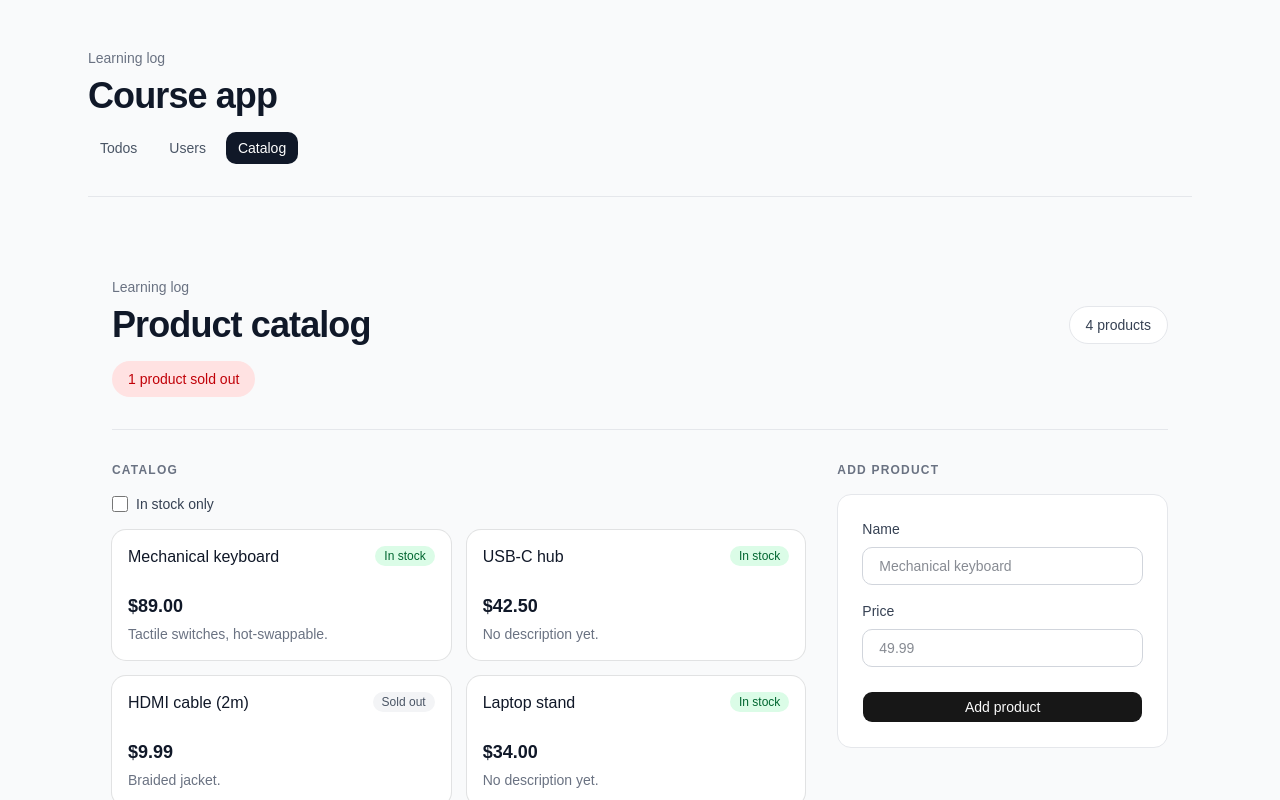
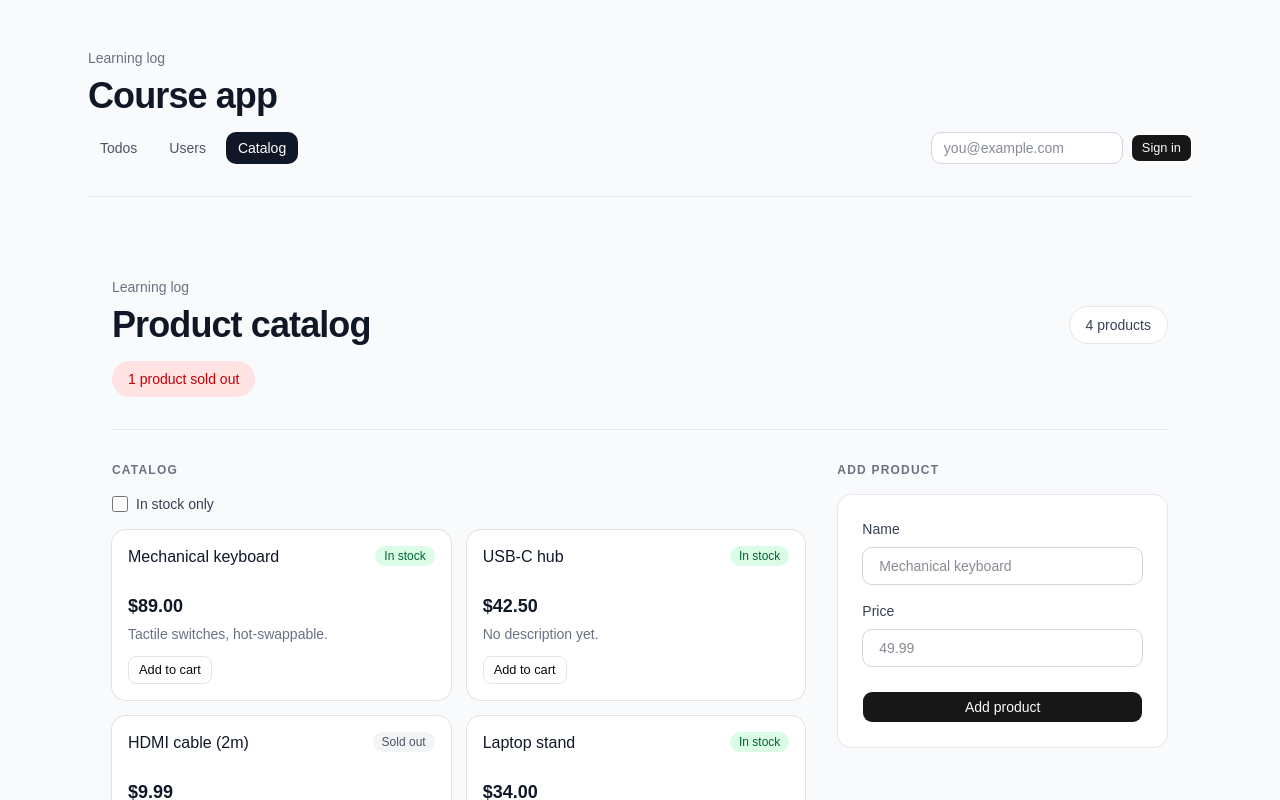
Before and after one commit to Puthi-sgr/TechprecneurReactCourse, a React (Vite) app: page /catalog in a window 1280 px wide. Shown: the top 800 px of the page. Built offline with nearby package versions, Linux system fonts and the light colour scheme.

Commit message:
Add CartContext reducer (ADD/REMOVE/UPDATE_QUANTITY discriminated union) with cart panel and add-to-cart buttons

```diff
--- a/src/App.tsx
+++ b/src/App.tsx
@@ -1,19 +1,17 @@
-import { NavLink, Navigate, Route, Routes } from 'react-router-dom'
+import { Navigate, Route, Routes } from 'react-router-dom'
+import { NavBar } from '@/components/NavBar'
+import { AuthProvider } from '@/context/AuthContext'
+import { CartProvider } from '@/context/CartContext'
 import { CatalogPage } from '@/pages/CatalogPage'
 import { NotFoundPage } from '@/pages/NotFoundPage'
 import { TodosPage } from '@/pages/TodosPage'
 import { UserDetailPage } from '@/pages/UserDetailPage'
 import { UsersPage } from '@/pages/UsersPage'
 
-const navLinkClass = ({ isActive }: { isActive: boolean }) =>
-  `rounded-lg px-3 py-1.5 text-sm font-medium transition-colors duration-200 ${
-    isActive
-      ? 'bg-gray-900 text-white'
-      : 'text-gray-600 hover:bg-gray-100 hover:text-gray-900'
-  }`
-
 function App() {
   return (
+    <AuthProvider>
+      <CartProvider>
         <div className="min-h-screen bg-gray-50 text-gray-900">
           <div className="mx-auto max-w-6xl px-4 py-8 sm:px-6 md:py-12">
             <header className="border-b border-gray-200 pb-8">
@@ -21,17 +19,9 @@ function App() {
               <h1 className="text-4xl font-bold tracking-tight text-gray-900">
                 Course app
               </h1>
-          <nav className="mt-4 flex gap-2" aria-label="Main navigation">
-            <NavLink to="/todos" className={navLinkClass}>
-              Todos
-            </NavLink>
-            <NavLink to="/users" className={navLinkClass}>
-              Users
-            </NavLink>
-            <NavLink to="/catalog" className={navLinkClass}>
-              Catalog
-            </NavLink>
-          </nav>
+              <div className="mt-4">
+                <NavBar />
+              </div>
             </header>
 
             <main className="mt-8">
@@ -46,6 +36,8 @@ function App() {
             </main>
           </div>
         </div>
+      </CartProvider>
+    </AuthProvider>
   )
 }
 
--- a/src/components/ProductCard.tsx
+++ b/src/components/ProductCard.tsx
@@ -5,6 +5,8 @@ import {
   CardHeader,
   CardTitle,
 } from '@/components/ui/card'
+import { Button } from '@/components/ui/button'
+import { useCart } from '@/context/CartContext'
 import type { PublicProduct } from '@/types'
 
 interface ProductCardProps {
@@ -12,6 +14,17 @@ interface ProductCardProps {
 }
 
 export function ProductCard({ product }: ProductCardProps) {
+  const { dispatch } = useCart()
+
+  const addToCart = () => {
+    dispatch({
+      type: 'ADD_ITEM',
+      productId: product.id,
+      name: product.name,
+      price: product.price,
+    })
+  }
+
   return (
     <Card className="transition-shadow duration-200 hover:shadow-md">
       <CardHeader>
@@ -35,6 +48,15 @@ export function ProductCard({ product }: ProductCardProps) {
         <p className="mt-1 text-sm text-gray-500">
           {product.description ?? 'No description yet.'}
         </p>
+        <Button
+          variant="outline"
+          size="sm"
+          className="mt-3"
+          onClick={addToCart}
+          disabled={!product.inStock}
+        >
+          Add to cart
+        </Button>
       </CardContent>
     </Card>
   )
--- /dev/null
+++ b/src/components/cart/CartPanel.tsx
@@ -0,0 +1,95 @@
+import { Section } from '@/components/Section'
+import { Button } from '@/components/ui/button'
+import { useCart } from '@/context/CartContext'
+import type { CartLine } from '@/context/CartContext'
+
+interface CartLineRowProps {
+  line: CartLine
+  onIncrement: () => void
+  onDecrement: () => void
+  onRemove: () => void
+}
+
+function CartLineRow({ line, onIncrement, onDecrement, onRemove }: CartLineRowProps) {
+  return (
+    <li className="flex items-center gap-3 rounded-lg border border-gray-200 bg-white px-4 py-3">
+      <div className="min-w-0 flex-1">
+        <p className="truncate text-sm font-semibold text-gray-900">{line.name}</p>
+        <p className="text-sm text-gray-500">
+          ${(line.price * line.quantity).toFixed(2)} · ${line.price.toFixed(2)} each
+        </p>
+      </div>
+      <div className="flex items-center gap-1">
+        <Button
+          variant="outline"
+          size="icon-sm"
+          aria-label={`Decrease ${line.name} quantity`}
+          onClick={onDecrement}
+        >
+          −
+        </Button>
+        <span className="w-8 text-center text-sm font-semibold text-gray-900">
+          {line.quantity}
+        </span>
+        <Button
+          variant="outline"
+          size="icon-sm"
+          aria-label={`Increase ${line.name} quantity`}
+          onClick={onIncrement}
+        >
+          +
+        </Button>
+        <Button
+          variant="ghost"
+          size="icon-sm"
+          aria-label={`Remove ${line.name} from cart`}
+          onClick={onRemove}
+        >
+          ×
+        </Button>
+      </div>
+    </li>
+  )
+}
+
+export function CartPanel() {
+  const { lines, dispatch } = useCart()
+
+  return (
+    <Section title="Cart">
+      {lines.length === 0 ? (
+        <p className="rounded-lg border border-dashed border-gray-300 bg-white px-4 py-8 text-center text-sm text-gray-500">
+          Your cart is empty.
+        </p>
+      ) : (
+        <ul className="space-y-3">
+          {lines.map((line) => (
+            <CartLineRow
+              key={line.productId}
+              line={line}
+              onIncrement={() =>
+                dispatch({
+                  type: 'UPDATE_QUANTITY',
+                  productId: line.productId,
+                  quantity: line.quantity + 1,
+                })
+              }
+              onDecrement={() =>
+                dispatch({
+                  type: 'UPDATE_QUANTITY',
+                  productId: line.productId,
+                  quantity: line.quantity - 1,
+                })
+              }
+              onRemove={() =>
+                dispatch({ type: 'REMOVE_ITEM', productId: line.productId })
+              }
+            />
+          ))}
+        </ul>
+      )}
+    </Section>
+  )
+}
+
+export default CartPanel
--- /dev/null
+++ b/src/context/CartContext.tsx
@@ -0,0 +1,79 @@
+import { createContext, useContext, useReducer } from 'react'
+import type { Dispatch, ReactNode } from 'react'
+
+export interface CartLine {
+  productId: number
+  name: string
+  price: number
+  quantity: number
+}
+
+/** Discriminated union: the `type` tag decides which payload fields exist. */
+export type CartAction =
+  | { type: 'ADD_ITEM'; productId: number; name: string; price: number }
+  | { type: 'REMOVE_ITEM'; productId: number }
+  | { type: 'UPDATE_QUANTITY'; productId: number; quantity: number }
+
+/** Pure: no fetch, no localStorage, no console — state in, state out. */
+export function cartReducer(state: CartLine[], action: CartAction): CartLine[] {
+  switch (action.type) {
+    case 'ADD_ITEM': {
+      const existing = state.find((line) => line.productId === action.productId)
+      if (existing === undefined) {
+        return [
+          ...state,
+          {
+            productId: action.productId,
+            name: action.name,
+            price: action.price,
+            quantity: 1,
+          },
+        ]
+      }
+      return state.map((line) =>
+        line.productId === action.productId
+          ? { ...line, quantity: line.quantity + 1 }
+          : line,
+      )
+    }
+    case 'REMOVE_ITEM': {
+      return state.filter((line) => line.productId !== action.productId)
+    }
+    case 'UPDATE_QUANTITY': {
+      if (action.quantity <= 0) {
+        return state.filter((line) => line.productId !== action.productId)
+      }
+      return state.map((line) =>
+        line.productId === action.productId
+          ? { ...line, quantity: action.quantity }
+          : line,
+      )
+    }
+    default:
+      return state
+  }
+}
+
+interface CartContextValue {
+  lines: CartLine[]
+  dispatch: Dispatch<CartAction>
+}
+
+const CartContext = createContext<CartContextValue | undefined>(undefined)
+
+export function CartProvider({ children }: { children: ReactNode }) {
+  const [lines, dispatch] = useReducer(cartReducer, [])
+  return (
+    <CartContext.Provider value={{ lines, dispatch }}>
+      {children}
+    </CartContext.Provider>
+  )
+}
+
+export function useCart(): CartContextValue {
+  const context = useContext(CartContext)
+  if (context === undefined) {
+    throw new Error('useCart must be used within a CartProvider')
+  }
+  return context
+}
```
Lines whose indentation alone changed are shown as unchanged.
